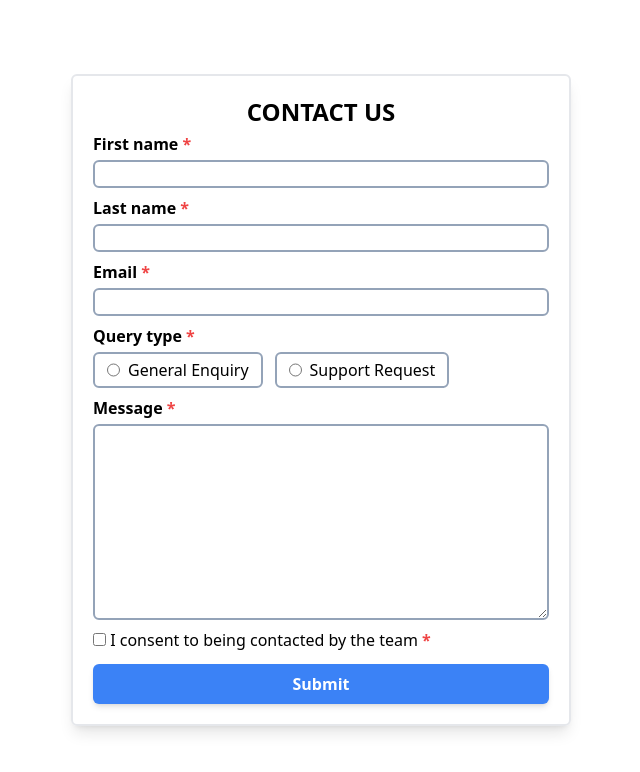
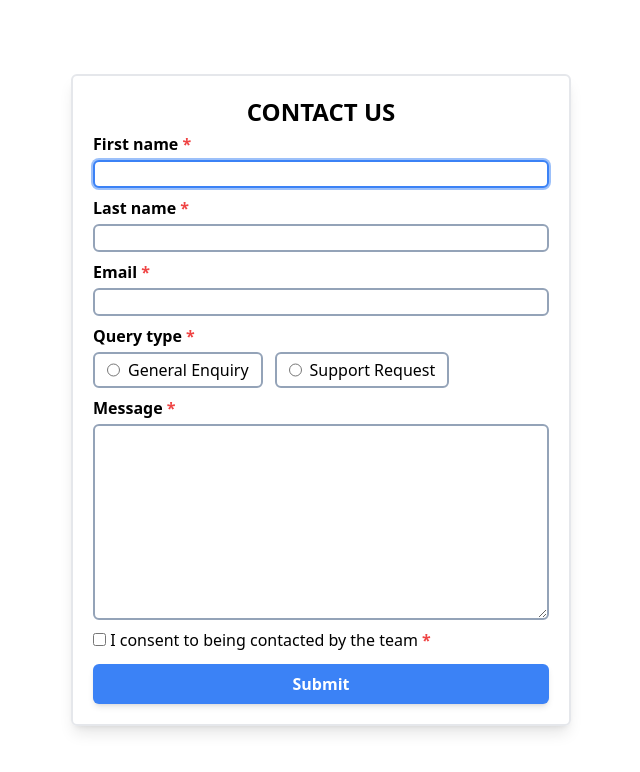
Before and after one commit to dibmarco/frontend-mentor, a React (Create React App) app in the folder 07. contact-form-main/: page / in a window 1280 px wide. Shown: the top 772 px of the page, without its empty margins (319-959 px from the left). Built offline with nearby package versions, Linux system fonts and the light colour scheme.

Commit message:
Update App.jsx

```diff
--- a/07. contact-form-main/src/App.jsx
+++ b/07. contact-form-main/src/App.jsx
@@ -1,14 +1,22 @@
+import { useEffect } from "react";
 import { useForm } from "react-hook-form";
 
 function App() {
-  const { register, handleSubmit, reset, formState, watch } = useForm();
+  const { register, handleSubmit, reset, formState, watch, setFocus } =
+    useForm();
   const { errors } = formState;
 
   // Watch the value of the selected radio button
   const queryType = watch("queryType");
 
   function formSubmit(data) {
-    console.log(data);
+    const transformedData = {
+      ...data,
+      firstName: data.firstName.toLowerCase(),
+      lastName: data.lastName.toLowerCase(),
+      email: data.email.toLowerCase(),
+    };
+    console.log(transformedData);
     alert("Form successfully submited!");
     reset();
   }
@@ -16,6 +24,10 @@ function App() {
   function formError(errors) {
     console.log(errors);
   }
+
+  useEffect(() => {
+    setFocus("firstName");
+  }, [setFocus]);
 
   return (
     <div className="flex justify-center items-center mx-auto h-screen">
@@ -186,7 +198,7 @@ function App() {
           />
           <label
             htmlFor="consent"
-            className={`${errors.consent ? "text-red-500" : ""}`}
+            className={`${errors.consent ? "text-red-500 font-semibold" : ""}`}
           >
             {" "}
             I consent to being contacted by the team{" "}
@@ -197,7 +209,7 @@ function App() {
           <p className="text-red-500">⚠️{errors.consent.message}</p>
         )} */}
 
-        <button className="bg-blue-500 text-white font-semibold py-2 px-4 mt-2 rounded-md shadow-md transition hover:bg-blue-600 hover:shadow-lg">
+        <button className="bg-blue-500 text-white font-semibold py-2 px-4 mt-2 rounded-md shadow-md transition hover:bg-blue-600 active:scale-[.97]">
           Submit
         </button>
       </form>
```
